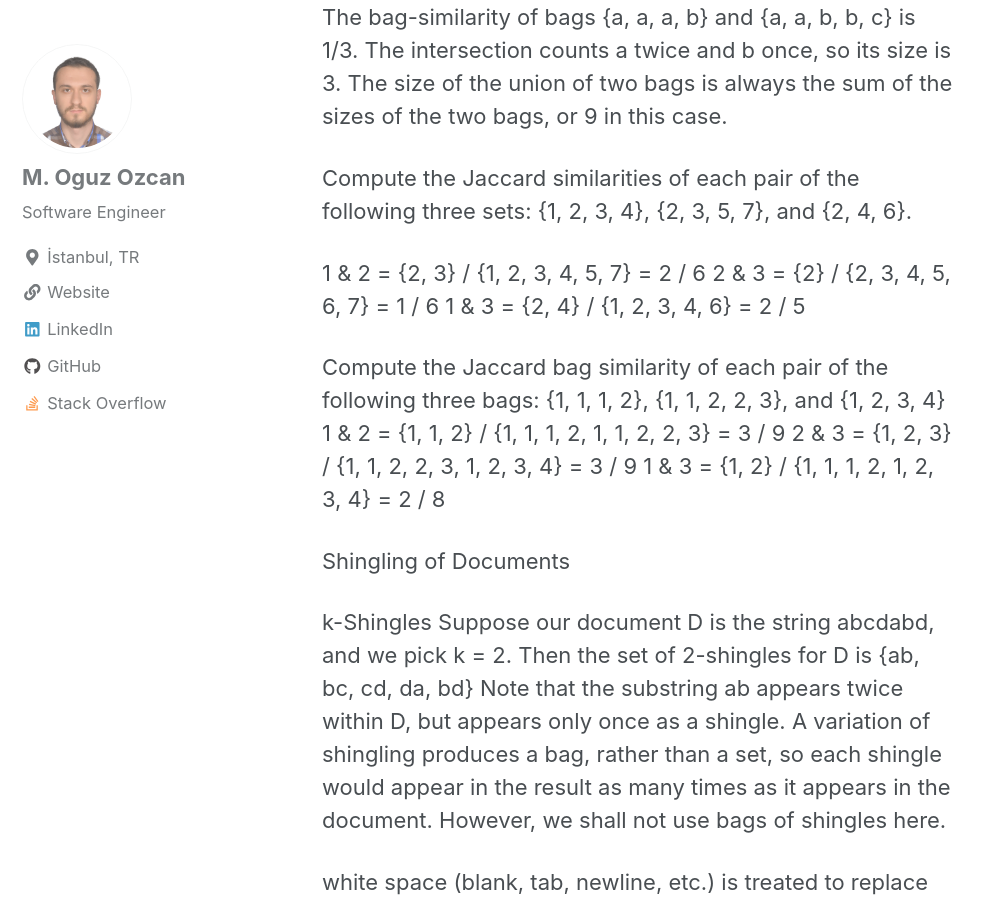
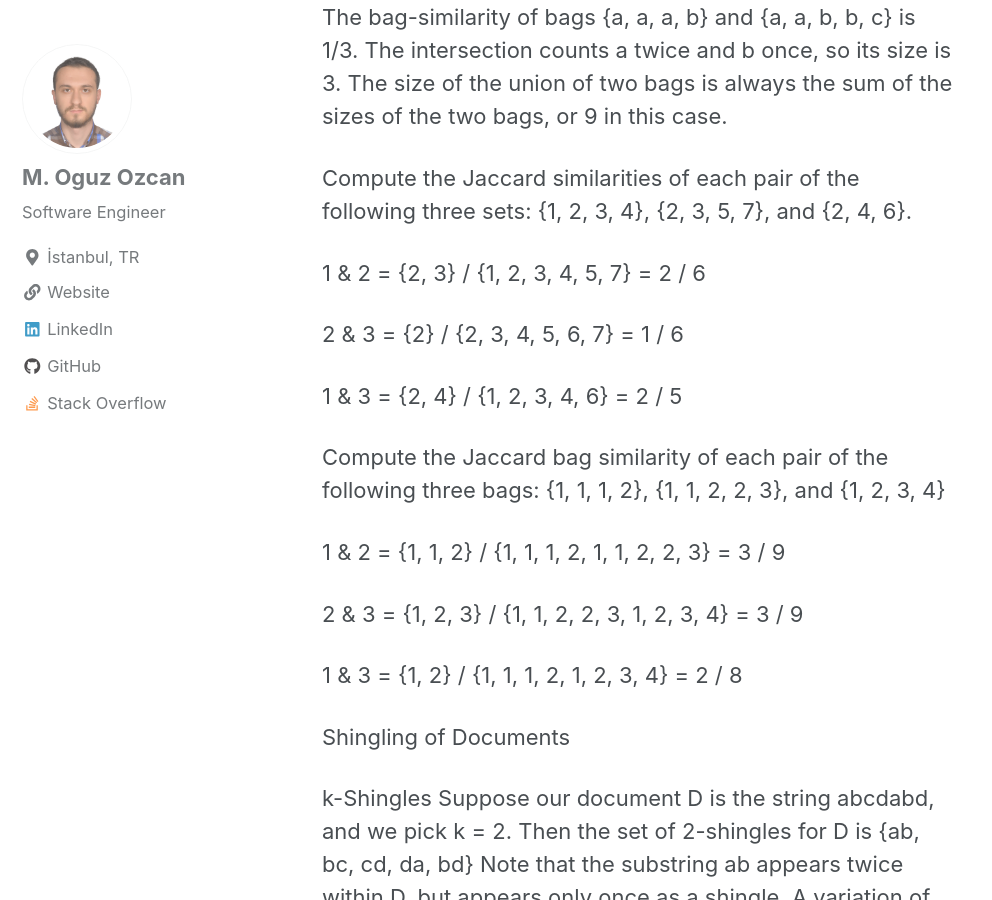
Before and after one commit to moguzozcan/moguzozcan.github.io, a Jekyll site: the page built from _posts/2018-02-27-Finding-Similar-Items-Notes-From-MMDS.md, in a window 1280 px wide and 900 px high, scrolled down 1670 px. Shown: the whole window, without its empty margins (0-992 px from the left). Built offline with Jekyll 4.4.1, drawn with Linux system fonts in a browser that asks for light colours; nearby versions of some CDN libraries; part of the change alters nothing that is shown; some of the changed text lies outside the part shown.

```diff
--- a/_posts/2018-02-27-Finding-Similar-Items-Notes-From-MMDS.md
+++ b/_posts/2018-02-27-Finding-Similar-Items-Notes-From-MMDS.md
@@ -38,12 +38,17 @@ The bag-similarity of bags {a, a, a, b} and {a, a, b, b, c} is 1/3. The intersec
 Compute the Jaccard similarities of each pair of the following three sets: {1, 2, 3, 4}, {2, 3, 5, 7}, and {2, 4, 6}.
 
 1 & 2 = {2, 3} / {1, 2, 3, 4, 5, 7} = 2 / 6
+
 2 & 3 = {2} / {2, 3, 4, 5, 6, 7} = 1 / 6
+
 1 & 3 = {2, 4} / {1, 2, 3, 4, 6} = 2 / 5
 
 Compute the Jaccard bag similarity of each pair of the following three bags: {1, 1, 1, 2}, {1, 1, 2, 2, 3}, and {1, 2, 3, 4}
+
 1 & 2 = {1, 1, 2} / {1, 1, 1, 2, 1, 1, 2, 2, 3} = 3 / 9
+
 2 & 3 = {1, 2, 3} / {1, 1, 2, 2, 3, 1, 2, 3, 4} = 3 / 9
+
 1 & 3 = {1, 2} / {1, 1, 1, 2, 1, 2, 3, 4} = 2 / 8
 
 
@@ -64,3 +69,9 @@ Matrix Representation of Sets
 Characteristic matrix: The columns of the matrix correspond to the sets, and the rows correspond to elements of the universal set from which elements of the sets are drawn. There is a 1 in row r and column c if the element for row r is a member of the set for column c. Otherwise the value in position (r, c) is 0.
 
 Minhashing
+
+
+This is the apriori property: any subset of frequent itemset must be frequent.
+So if you know at level 2 that the sets {1,2}, {1,3}, {1,5} and {3,5} are the only sets with sufficient support, then at level
+3 you join these with each other to produce {1,2,3}, {1,2,5}, {1,3,5} and {2,3,5} but you need only consider {1,3,5} further:
+the others each have subsets with insufficent support (such as {2,3} or {2,5} ).
```
